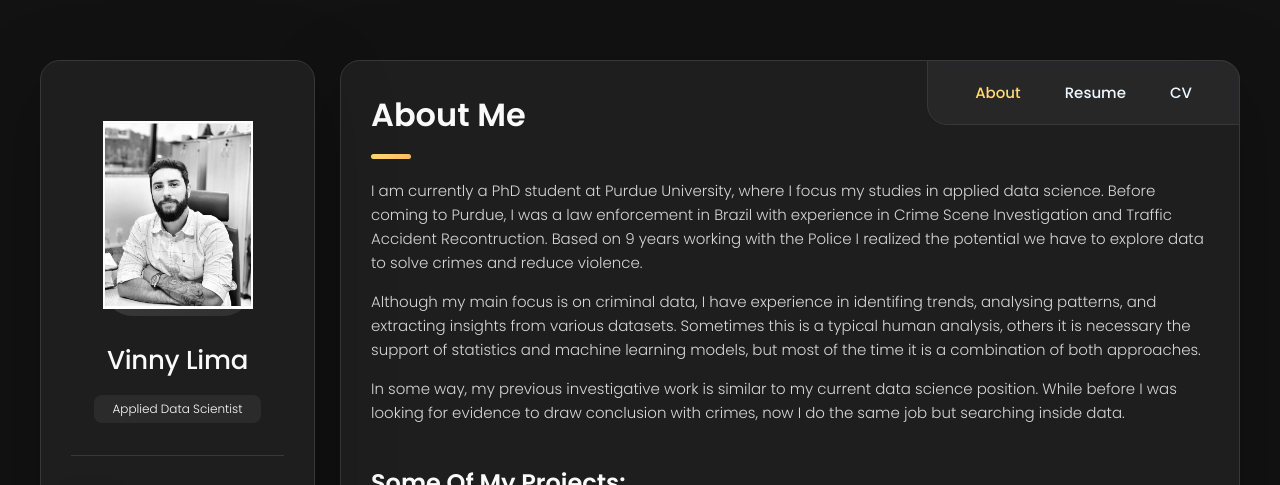
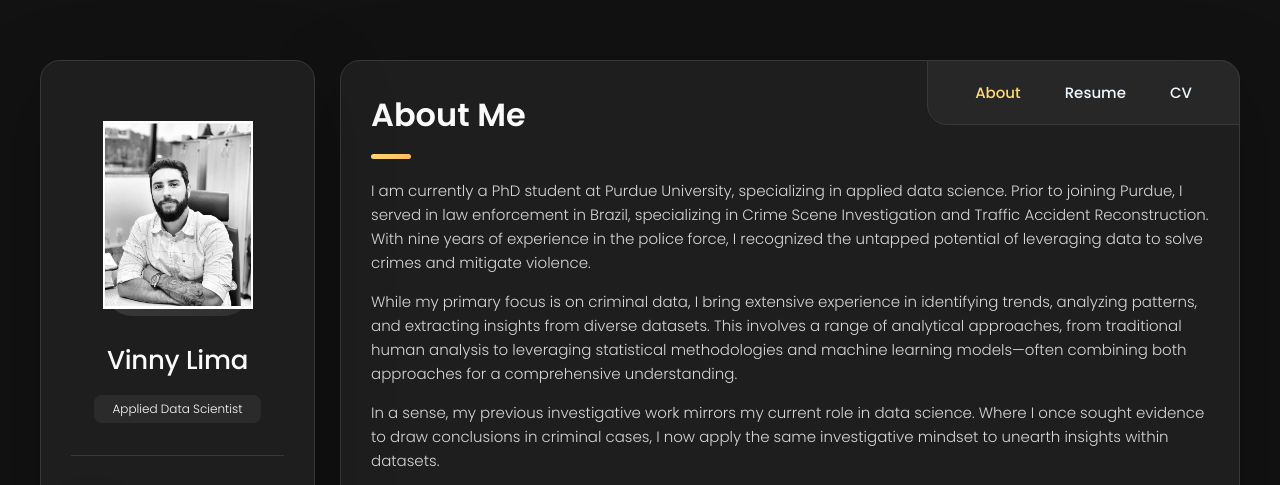
Before and after one commit to vinnyolima/vinnyolima.github.io, a plain HTML site: page index.html in a window 1280 px wide. Shown: the top 485 px of the page. Drawn offline with nearby package versions, Linux system fonts and the light colour scheme.

Commit message:
Update index.html

```diff
--- a/index.html
+++ b/index.html
@@ -53,7 +53,7 @@
         </div>
 
         <button class="info_more-btn" data-sidebar-btn>
-          <span>Show Contacts</span>
+          <span>Other Profiles</span>
 
           <ion-icon name="chevron-down"></ion-icon>
         </button>
@@ -210,20 +210,15 @@
 
         <section class="about-text">
           <p>
-            I am currently a PhD student at Purdue University, where I focus my studies in applied data science. Before coming to
-            Purdue, I was a law enforcement in Brazil with experience in Crime Scene Investigation and Traffic Accident Recontruction.
-            Based on 9 years working with the Police I realized the potential we have to explore data to solve crimes and reduce violence.
+          I am currently a PhD student at Purdue University, specializing in applied data science. Prior to joining Purdue, I served in law enforcement in Brazil, specializing in Crime Scene Investigation and Traffic Accident Reconstruction. With nine years of experience in the police force, I recognized the untapped potential of leveraging data to solve crimes and mitigate violence.
           </p>
 
           <p>
-            Although my main focus is on criminal data, I have experience in identifing trends, analysing patterns, and extracting insights
-            from various datasets. Sometimes this is a typical human analysis, others it is necessary the support of statistics and machine learning models,
-            but most of the time it is a combination of both approaches.
+            While my primary focus is on criminal data, I bring extensive experience in identifying trends, analyzing patterns, and extracting insights from diverse datasets. This involves a range of analytical approaches, from traditional human analysis to leveraging statistical methodologies and machine learning models—often combining both approaches for a comprehensive understanding.
           </p>
 
           <p>
-            In some way, my previous investigative work is similar to my current data science position. While before I was looking for evidence
-            to draw conclusion with crimes, now I do the same job but searching inside data.
+            In a sense, my previous investigative work mirrors my current role in data science. Where I once sought evidence to draw conclusions in criminal cases, I now apply the same investigative mindset to unearth insights within datasets.
           </p>
         </section>
 
```
